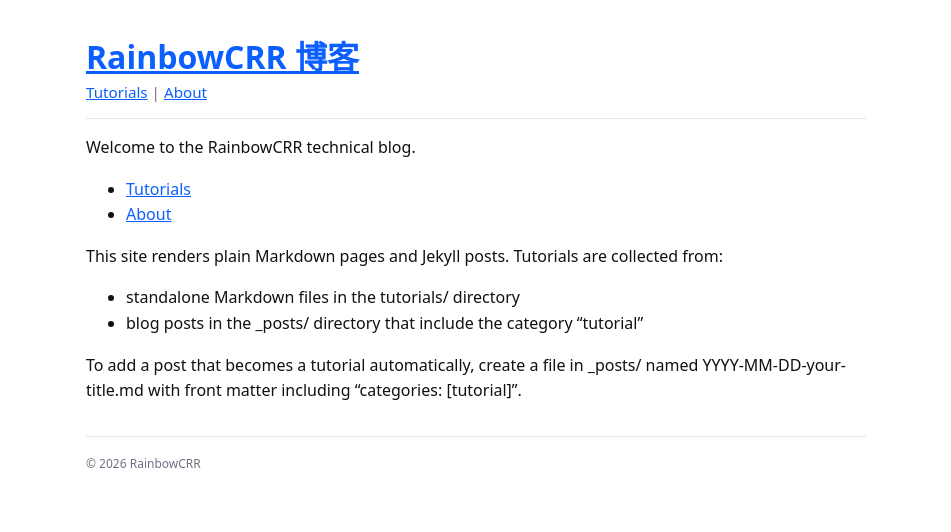
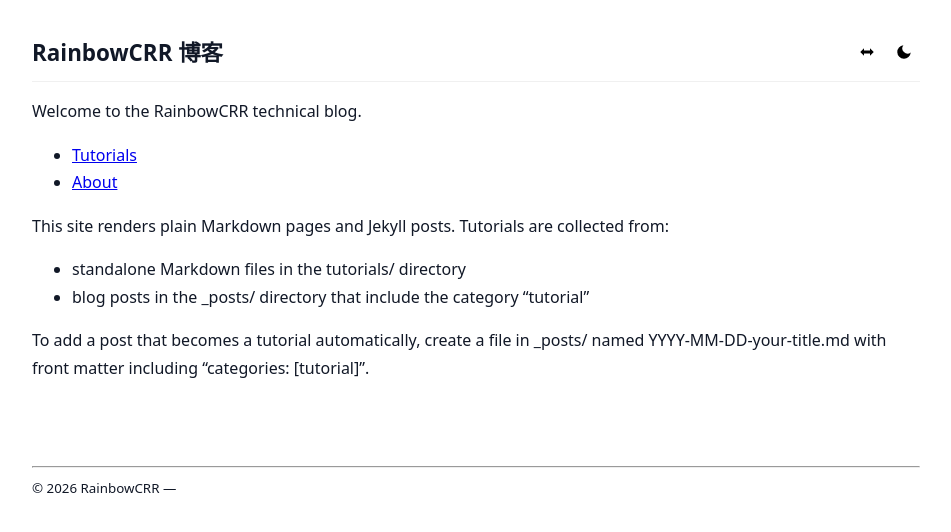
Before and after one commit to rainbowcrr-sys/rainbowcrr-sys.github.io, a Jekyll site: the page built from index.md, in a window 1280 px wide. Shown: the top 532 px of the page, without its empty margins (164-1115 px from the left). Built offline with Jekyll 4.4.1, drawn with Linux system fonts in a browser that asks for light colours; our own code applies the rules of GitHub Pages for plain Markdown files.

Commit message:
Add interactive UI: theme toggle, homepage variant toggle, PJAX navigation, icons, CSS and JS

```diff
--- a/_layouts/default.html
+++ b/_layouts/default.html
@@ -1,36 +1,47 @@
 <!doctype html>
-<html>
+<html lang="en">
   <head>
     <meta charset="utf-8">
+    <meta name="viewport" content="width=device-width,initial-scale=1">
     <title>{{ page.title | default: site.title }}</title>
-    <meta name="viewport" content="width=device-width,initial-scale=1">
-    <style>
-      :root{--max-w:780px;--muted:#6b7280}
-      body{font-family:system-ui,-apple-system,Segoe UI,Roboto,"Helvetica Neue",Arial;margin:0;color:#111;background:#fff}
-      .site{max-width:var(--max-w);margin:2rem auto;padding:0 1rem}
-      header h1{margin:.25rem 0}
-      nav{color:var(--muted);font-size:0.95rem}
-      main{line-height:1.6}
-      pre, code{background:#f3f4f6;padding:.2rem .4rem;border-radius:4px;font-family:ui-monospace, SFMono-Regular, Menlo, Monaco, "Roboto Mono", "Helvetica Neue", monospace}
-      footer{color:var(--muted);font-size:0.9rem;margin-top:2rem}
-      a{color:#0b5fff}
-      hr{border:none;border-top:1px solid #e6e6e6;margin:1rem 0}
-    </style>
+    <link rel="stylesheet" href="{{ '/assets/css/style.css' | relative_url }}">
+    <link rel="icon" href="{{ '/assets/icons/favicon.svg' | relative_url }}" type="image/svg+xml">
   </head>
   <body>
-    <div class="site">
+    <div class="site" id="site-root">
       <header>
-        <h1><a href="{{ '/' | relative_url }}">{{ site.title }}</a></h1>
-        <nav><a href="{{ '/tutorials/' | relative_url }}">Tutorials</a> | <a href="{{ '/about/' | relative_url }}">About</a></nav>
+        <div class="top-row">
+          <h1 class="brand"><a href="{{ '/' | relative_url }}">{{ site.title }}</a></h1>
+          <nav class="nav" role="navigation" aria-label="Main navigation">
+            {% for item in site.navigation %}
+              <a class="nav-item" href="{{ item.url | relative_url }}">
+                <svg class="icon" aria-hidden="true"><use xlink:href="{{ '/assets/icons/icons.svg#' | relative_url }}{{ item.title | downcase | replace: ' ', '-' }}"></use></svg>
+                <span class="nav-label">{{ item.title }}</span>
+              </a>
+            {% endfor %}
+          </nav>
+          <div class="controls">
+            <button id="homepage-toggle" class="ctrl-btn" aria-label="Toggle homepage layout">
+              <svg class="icon"><use xlink:href="{{ '/assets/icons/icons.svg#swap' | relative_url }}"></use></svg>
+            </button>
+            <button id="theme-toggle" class="ctrl-btn" aria-label="Toggle theme">
+              <svg class="icon" id="theme-icon"><use xlink:href="{{ '/assets/icons/icons.svg#moon' | relative_url }}"></use></svg>
+            </button>
+          </div>
+        </div>
         <hr>
       </header>
-      <main>
+
+      <main id="main-content">
         {{ content }}
       </main>
+
       <footer>
         <hr>
-        <small>© {{ site.time | date: "%Y" }} RainbowCRR</small>
+        <small>© {{ site.time | date: "%Y" }} RainbowCRR — {{ site.description }}</small>
       </footer>
     </div>
+
+    <script src="{{ '/assets/js/site.js' | relative_url }}" defer></script>
   </body>
 </html>
--- /dev/null
+++ b/assets/css/style.css
@@ -0,0 +1,47 @@
+/* Extended styles: navigation, icons, animations, light/dark themes */
+:root{
+  --max-w:920px;
+  --muted:#6b7280;
+  --accent:#0b5fff;
+  --bg:#ffffff;
+  --text:#111827;
+  --card:#ffffff;
+}
+[data-theme="dark"]{
+  --bg:#0b1220;
+  --text:#e6eef8;
+  --card:#071022;
+  --muted:#93a0b4;
+  --accent:#6fb6ff;
+}
+*{box-sizing:border-box}
+body{font-family:system-ui,-apple-system,Segoe UI,Roboto,"Helvetica Neue",Arial;margin:0;color:var(--text);background:var(--bg);-webkit-font-smoothing:antialiased}
+.site{max-width:var(--max-w);margin:2.2rem auto;padding:0 1rem}
+.top-row{display:flex;align-items:center;gap:1rem}
+.brand{margin:0;font-size:1.4rem}
+.brand a{color:var(--text);text-decoration:none}
+nav.nav{display:flex;gap:0.25rem;flex:1}
+.nav-item{display:inline-flex;align-items:center;gap:.45rem;padding:.35rem .6rem;border-radius:8px;color:var(--muted);text-decoration:none;transition:all .18s ease}
+.nav-item .icon{width:18px;height:18px;fill:currentColor;opacity:.9}
+.nav-item:hover{background:rgba(11,95,255,0.06);color:var(--accent);transform:translateY(-2px)}
+.nav-label{font-size:0.95rem}
+.controls{display:flex;gap:.4rem}
+.ctrl-btn{background:transparent;border:1px solid transparent;padding:.35rem;border-radius:8px;cursor:pointer;display:inline-flex;align-items:center}
+.ctrl-btn .icon{width:18px;height:18px}
+.ctrl-btn:hover{background:rgba(0,0,0,0.04)}
+header hr{border:none;border-top:1px solid rgba(0,0,0,0.06);margin:0.8rem 0}
+main{line-height:1.72;min-height:40vh;transition:opacity .28s ease, transform .28s ease}
+main.fade-out{opacity:0;transform:translateY(8px)}
+main.fade-in{opacity:1;transform:none}
+.article-meta{color:var(--muted);font-size:0.95rem;margin-bottom:1rem}
+.post-list li{margin:.35rem 0}
+.tag{display:inline-block;background:rgba(14,104,255,0.08);color:var(--accent);padding:.15rem .4rem;border-radius:4px;margin-right:.3rem;font-size:.85rem}
+/* Home variant styles */
+.home-variants{display:flex;gap:1rem}
+.home-variant{flex:1;padding:.8rem;border-radius:10px;background:var(--card);box-shadow:0 1px 0 rgba(0,0,0,0.03)}
+.home-variant.hidden{display:none}
+/* Small responsive tweaks */
+@media (max-width:720px){
+  .top-row{flex-direction:column;align-items:flex-start}
+  nav.nav{order:3;flex-wrap:wrap}
+}
--- /dev/null
+++ b/assets/js/site.js
@@ -0,0 +1,87 @@
+// site.js: navigation animations, theme toggle, homepage variant toggle
+(function(){
+  // Theme toggle
+  const themeToggle = () => {
+    const current = localStorage.getItem('site-theme') || (window.matchMedia && window.matchMedia('(prefers-color-scheme: dark)').matches ? 'dark' : 'light');
+    document.documentElement.setAttribute('data-theme', current);
+    const icon = document.getElementById('theme-icon');
+    if(icon){
+      icon.querySelector('use').setAttribute('xlink:href', current === 'dark' ? '/assets/icons/icons.svg#sun' : '/assets/icons/icons.svg#moon');
+    }
+  };
+  // initialize
+  if(!localStorage.getItem('site-theme')){
+    const prefersDark = window.matchMedia && window.matchMedia('(prefers-color-scheme: dark)').matches;
+    localStorage.setItem('site-theme', prefersDark ? 'dark' : 'light');
+  }
+  themeToggle();
+  document.getElementById('theme-toggle')?.addEventListener('click', function(){
+    const next = (localStorage.getItem('site-theme') === 'dark') ? 'light' : 'dark';
+    localStorage.setItem('site-theme', next);
+    themeToggle();
+  });
+
+  // Homepage variant toggle (only affects index page)
+  const homepageToggle = document.getElementById('homepage-toggle');
+  const variantKey = 'home-variant';
+  function applyHomeVariant(){
+    const v = localStorage.getItem(variantKey) || 'default';
+    document.querySelectorAll('.home-variant').forEach(el=>{
+      if(el.dataset.variant === v){ el.classList.remove('hidden'); } else { el.classList.add('hidden'); }
+    });
+  }
+  applyHomeVariant();
+  homepageToggle?.addEventListener('click', function(){
+    const cur = localStorage.getItem(variantKey) || 'default';
+    const next = cur === 'default' ? 'alt' : 'default';
+    localStorage.setItem(variantKey, next);
+    // small animation
+    document.querySelectorAll('.home-variant').forEach(el=>el.classList.add('fade-out'));
+    setTimeout(()=>{ applyHomeVariant(); document.querySelectorAll('.home-variant').forEach(el=>el.classList.remove('fade-out')); }, 250);
+  });
+
+  // Simple PJAX: intercept internal links and animate main content
+  const main = document.getElementById('main-content');
+  const isSameOrigin = (url)=>{ try{ const u=new URL(url, location.href); return u.origin === location.origin; }catch(e){return false} }
+
+  async function loadUrl(url, push=true){
+    if(!isSameOrigin(url)) return location.href = url;
+    try{
+      main.classList.add('fade-out');
+      const res = await fetch(url, {headers:{'X-Requested-With':'XMLHttpRequest'}});
+      const text = await res.text();
+      const parser = new DOMParser();
+      const doc = parser.parseFromString(text,'text/html');
+      const newMain = doc.getElementById('main-content');
+      const newTitle = doc.querySelector('title')?.innerText || document.title;
+      setTimeout(()=>{
+        if(newMain){ main.innerHTML = newMain.innerHTML; }
+        document.title = newTitle;
+        window.scrollTo(0,0);
+        main.classList.remove('fade-out');
+        main.classList.add('fade-in');
+        setTimeout(()=>main.classList.remove('fade-in'),300);
+      },220);
+      if(push) history.pushState({url}, '', url);
+    }catch(err){ console.error('PJAX load failed', err); location.href = url; }
+  }
+
+  document.addEventListener('click', function(e){
+    const a = e.target.closest('a');
+    if(!a) return;
+    const href = a.getAttribute('href');
+    if(!href) return;
+    // ignore external links and anchors
+    if(href.startsWith('#') || a.target === '_blank' || href.startsWith('mailto:')) return;
+    const url = new URL(href, location.href);
+    if(url.origin !== location.origin) return;
+    // intercept only same-site pages
+    e.preventDefault();
+    loadUrl(url.href);
+  });
+
+  window.addEventListener('popstate', function(e){
+    const url = document.location.href;
+    loadUrl(url, false);
+  });
+})();
```
Also changed, not shown: assets/icons/icons.svg (added).
